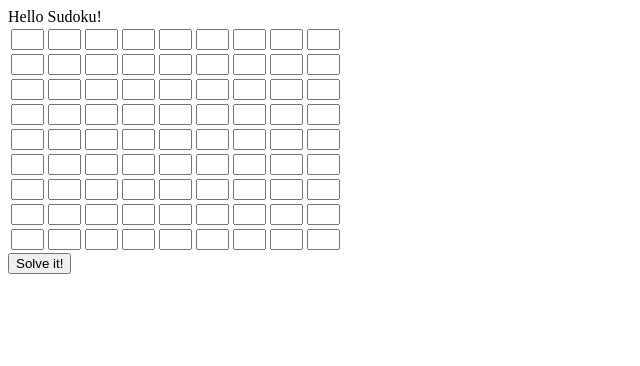
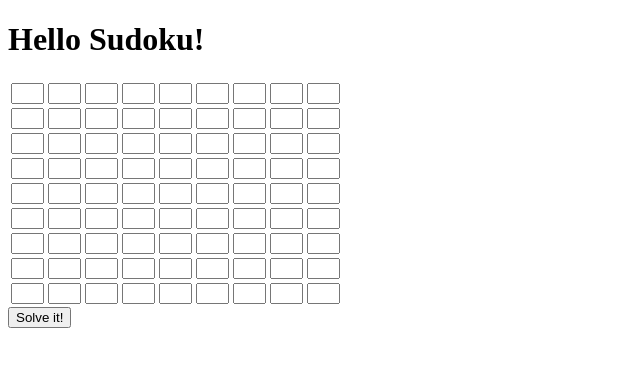
Before and after one commit to ywc23044/sudoku-solver, a website: page index.html in a window 1280 px wide. Shown: the whole page, without its empty margins (0-640 px from the left). Drawn offline with Linux system fonts and the light colour scheme.

Commit message:
update UI

```diff
--- a/index.html
+++ b/index.html
@@ -2,11 +2,14 @@
 <html lang="en">
 <head>
   <script defer src="sudoku/solver.js"></script>
+  <link rel="stylesheet" type"text/css" href="sudoku/sudoku.css">
 </head>
 <body>
-  Hello Sudoku!
-  <div id="sudoku-grid"><div>
+  <h1>Hello Sudoku!</h1>
   <table class="sudoku-grid">
+    <colgroup><col span="3"></colgroup>
+    <colgroup><col span="3"></colgroup>
+    <colgroup><col span="3"></colgroup>
     <tbody>
       <tr>
         <td>
@@ -95,6 +98,8 @@
           <input class="grid-cell" type="text" size="1" maxlength="1" id="C28">
         </td>
       </tr>
+    </tbody>
+    <tbody>
       <tr>
         <td>
           <input class="grid-cell" type="text" size="1" maxlength="1" id="C30">
@@ -182,6 +187,8 @@
           <input class="grid-cell" type="text" size="1" maxlength="1" id="C58">
         </td>
       </tr>
+    </tbody>
+    <tbody>
       <tr>
         <td>
           <input class="grid-cell" type="text" size="1" maxlength="1" id="C60">
@@ -271,7 +278,6 @@
       </tr>
     </tbody>
   </table>
-<input type="button" value="Solve it!" onclick="solveSudoku()">
-<div id='solved-grid'></div>
+<input id="solve-button" type="button" value="Solve it!" onclick="solveSudoku()">
 </body>
 </html>
```
